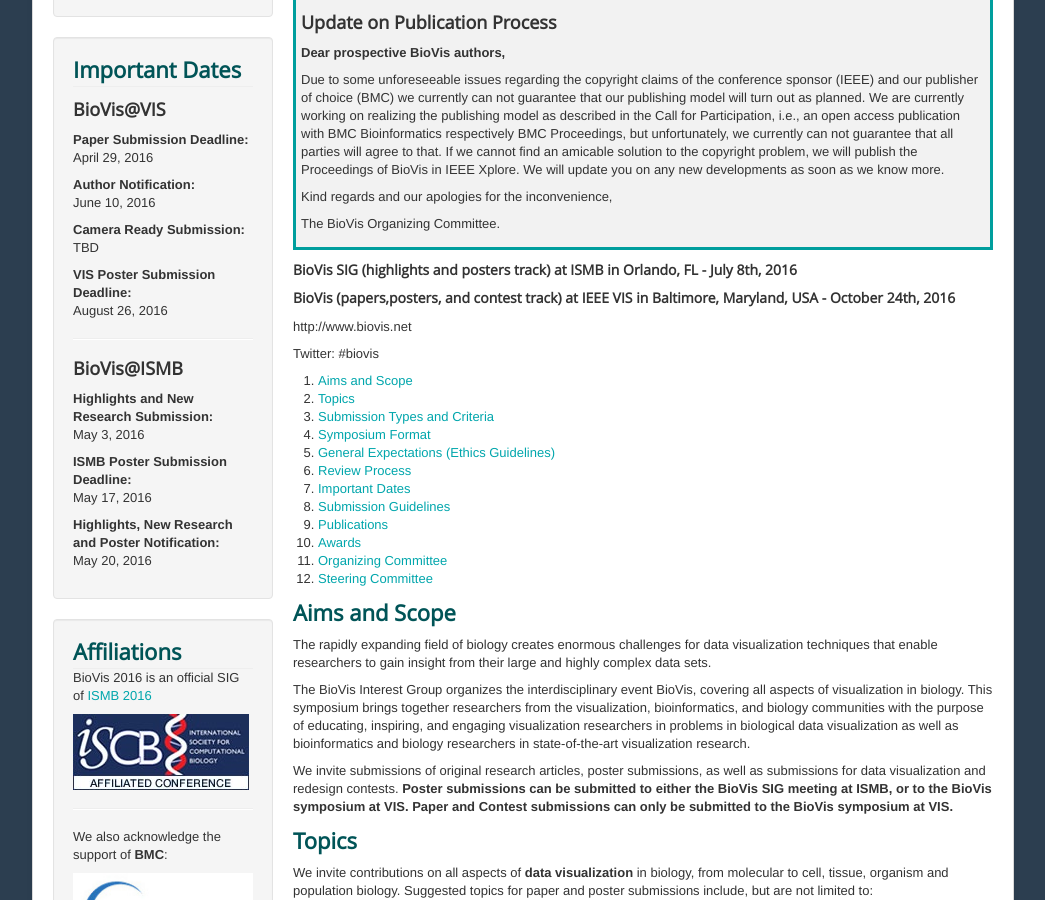
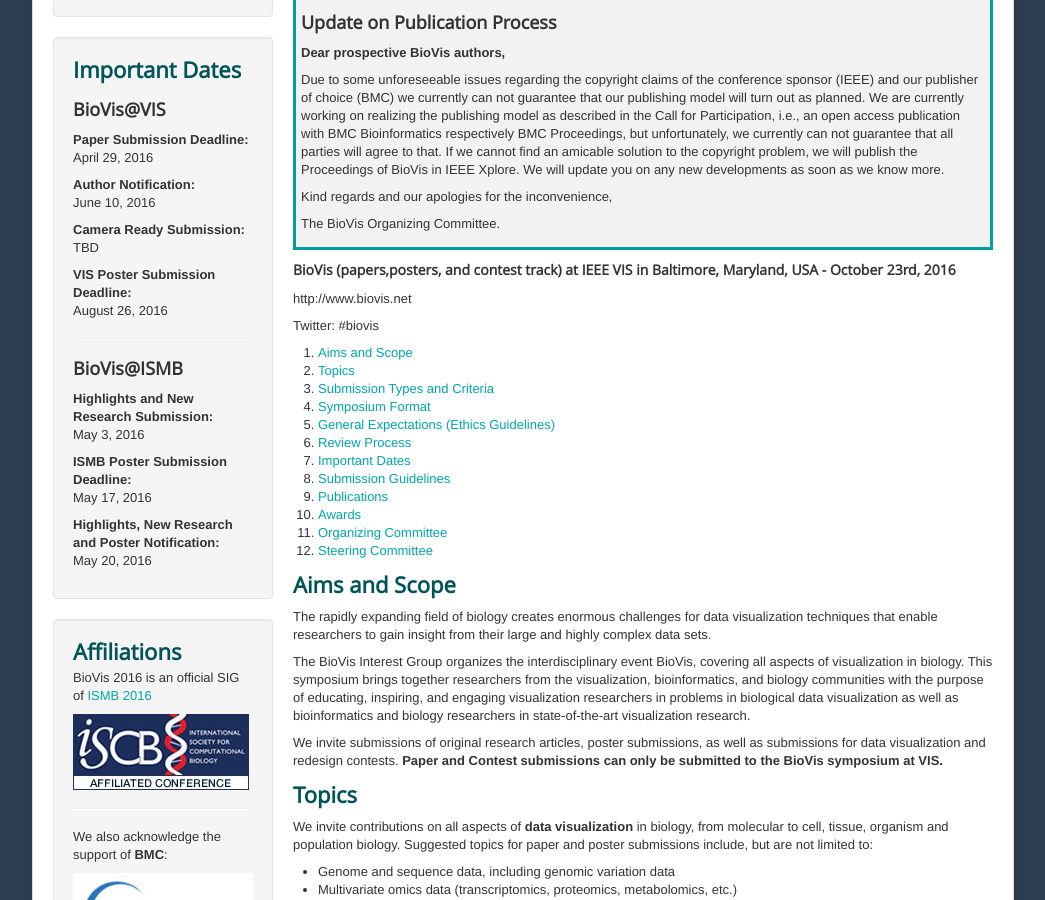
Before and after one commit to ngehlenborg/2017, a Jekyll site: the page built from cfp_vis.md, in a window 1280 px wide and 900 px high, scrolled down 559 px. Shown: the whole window, without its empty margins (117-1162 px from the left). Built offline with Jekyll 4.4.1, drawn with Linux system fonts in a browser that asks for light colours; some of the changed text lies outside the part shown.

Commit message:
Update cfp_vis

```diff
--- a/cfp_vis.md
+++ b/cfp_vis.md
@@ -17,9 +17,7 @@ permalink: /cfp_vis/
 
 </div>
 
-#### BioVis SIG (highlights and posters track) at ISMB in Orlando, FL  - July 8th, 2016
-
-#### BioVis (papers,posters, and contest track) at IEEE VIS in Baltimore, Maryland, USA - October 24th, 2016
+#### BioVis (papers,posters, and contest track) at IEEE VIS in Baltimore, Maryland, USA - October 23rd, 2016
 
 http://www.biovis.net
 
@@ -43,7 +41,7 @@ The rapidly expanding field of biology creates enormous challenges for data visu
 
 The BioVis Interest Group organizes the interdisciplinary event BioVis, covering all aspects of visualization in biology. This symposium brings together researchers from the visualization, bioinformatics, and biology communities with the purpose of educating, inspiring, and engaging visualization researchers in problems in biological data visualization as well as bioinformatics and biology researchers in state-of-the-art visualization research.
 
-We invite submissions of original research articles, poster submissions, as well as submissions for data visualization and redesign contests. **Poster submissions can be submitted to either the BioVis SIG meeting at ISMB, or to the BioVis symposium at VIS. Paper and Contest submissions can only be submitted to the BioVis symposium at VIS.**
+We invite submissions of original research articles, poster submissions, as well as submissions for data visualization and redesign contests. **Paper and Contest submissions can only be submitted to the BioVis symposium at VIS.**
 
 <h2 id="topics">Topics</h2>
 We invite contributions on all aspects of **data visualization** in biology, from molecular to cell, tissue, organism and population biology. Suggested topics for paper and poster submissions include, but are not limited to:
@@ -133,10 +131,6 @@ Preliminary notification: June 10, 2016
 Revised manuscript submission: July 3, 2016
 
 Final notification of acceptance to BioVis@VIS 2016: July 26, 2016
-
-Poster submission to the BioVis SIG meeting at ISMB: May 15, 2016
-
-Notification of acceptance of posters for the SIG: June 1, 2016
 
 Poster submission to the BioVis symposium at IEEE VIS: August 26, 2016
 
```
